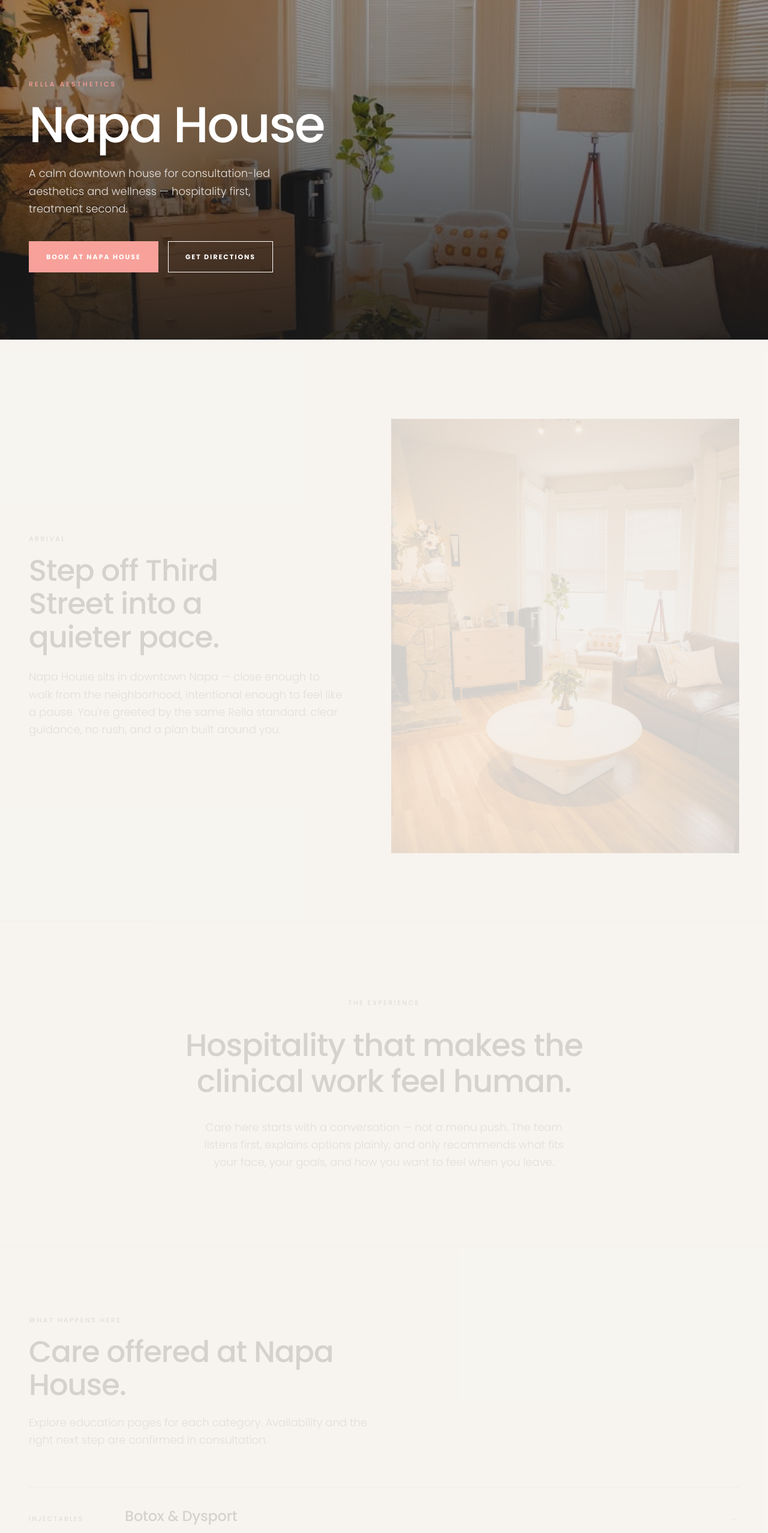
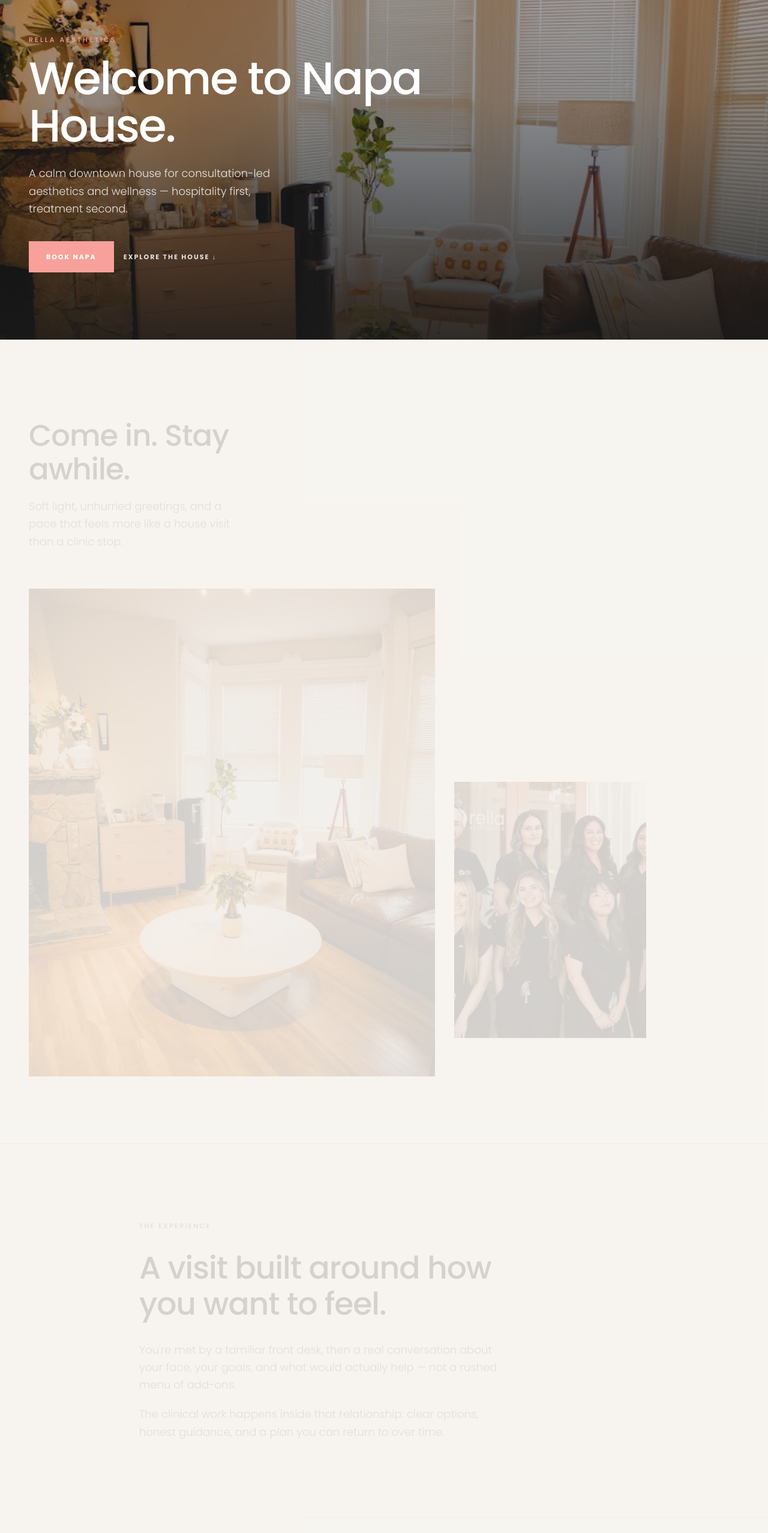
Before and after one commit to zwagner19/rella-aesthetics, a Next.js app: page /locations/napa in a window 1280 px wide. Shown: the part 234-2789 px from the top of the page at 60% size. Built offline with nearby package versions, Linux system fonts and the light colour scheme; no server answers.

Commit message:
Align Napa House page to Zach PLACE brief
Match required headlines and CTAs, asymmetrical arrival/editorial layouts,
title-only service links, concise people, and omit unverified parking.

```diff
--- a/src/components/location/NapaHousePage.tsx
+++ b/src/components/location/NapaHousePage.tsx
@@ -20,7 +20,7 @@ export function NapaHousePage() {
 
   return (
     <>
-      {/* 1. Hero — full-bleed place */}
+      {/* 1. Hero */}
       <section className="relative -mt-[72px] flex min-h-[100svh] items-end overflow-hidden bg-charcoal text-white lg:-mt-[84px]">
         <Image
           src={reception.src}
@@ -28,113 +28,129 @@ export function NapaHousePage() {
           fill
           priority
           unoptimized
-          className="object-cover object-[center_30%]"
+          className="object-cover object-[center_28%]"
           sizes="100vw"
         />
         <div
-          className="absolute inset-0 bg-gradient-to-t from-charcoal/90 via-charcoal/45 to-charcoal/25"
+          className="absolute inset-0 bg-gradient-to-t from-charcoal/90 via-charcoal/40 to-charcoal/20"
           aria-hidden="true"
         />
         <div className="relative z-10 mx-auto w-full max-w-[1440px] px-6 pb-16 pt-32 md:px-8 md:pb-24 lg:px-12 lg:pb-28">
           <p className="mb-4 text-[0.6875rem] font-medium uppercase tracking-[0.28em] text-rose">
             {napaHouseIdentity.brand}
           </p>
-          <h1 className="max-w-[12ch] text-[clamp(2.6rem,7vw,5.25rem)] font-medium leading-[1.02] tracking-[-0.03em] text-white">
-            {napaHouseIdentity.placeName}
+          <h1 className="max-w-[14ch] text-[clamp(2.4rem,6.5vw,4.75rem)] font-medium leading-[1.05] tracking-[-0.03em] text-white">
+            Welcome to Napa House.
           </h1>
           <p className="mt-6 max-w-[28rem] text-base font-light leading-relaxed text-white/85 md:text-lg">
             A calm downtown house for consultation-led aesthetics and wellness —
             hospitality first, treatment second.
           </p>
-          <div className="mt-10 flex flex-wrap gap-3 sm:gap-4">
+          <div className="mt-10 flex flex-wrap items-center gap-3 sm:gap-4">
             <NapaHouseBookCta className="rella-cta-rect rella-cta-rect--filled">
-              Book at Napa House
+              Book Napa
             </NapaHouseBookCta>
             <a
-              href={napaHousePractical.mapUrl}
-              target="_blank"
-              rel="noreferrer"
-              className="rella-cta-rect rella-cta-rect--ghost-light"
+              href="#arrival"
+              className="text-[0.6875rem] font-bold uppercase tracking-[0.18em] text-white/85 underline-offset-4 hover:text-white hover:underline"
             >
-              Get directions
-              <span className="sr-only"> (opens in a new tab)</span>
+              Explore the House ↓
             </a>
           </div>
         </div>
       </section>
 
-      {/* 2. Arrival */}
+      {/* 2. Arrival — large + small, not an equal gallery */}
       <section
-        className="rella-site-reveal bg-ivory py-20 md:py-28"
+        id="arrival"
+        className="rella-site-reveal scroll-mt-28 bg-ivory py-20 md:py-28"
         aria-labelledby="napa-arrival-heading"
       >
-        <div className="mx-auto grid max-w-[1440px] items-center gap-12 px-6 md:px-8 lg:grid-cols-[0.95fr_1.05fr] lg:gap-20 lg:px-12">
-          <div>
-            <p className="rella-editorial-eyebrow mb-4">Arrival</p>
+        <div className="mx-auto max-w-[1440px] px-6 md:px-8 lg:px-12">
+          <div className="mb-12 max-w-[22rem] md:mb-16">
             <h2
               id="napa-arrival-heading"
-              className="max-w-[14ch] text-[clamp(1.85rem,4vw,3.1rem)] font-medium leading-[1.12] tracking-[-0.02em] text-ink"
+              className="text-[clamp(1.85rem,4vw,3.1rem)] font-medium leading-[1.12] tracking-[-0.02em] text-ink"
             >
-              Step off Third Street into a quieter pace.
+              Come in. Stay awhile.
             </h2>
-            <p className="mt-6 max-w-[34rem] text-base font-light leading-relaxed text-silver md:text-lg">
-              Napa House sits in downtown Napa — close enough to walk from the
-              neighborhood, intentional enough to feel like a pause. You&apos;re
-              greeted by the same Rella standard: clear guidance, no rush, and a
-              plan built around you.
+            <p className="mt-5 text-base font-light leading-relaxed text-silver md:text-lg">
+              Soft light, unhurried greetings, and a pace that feels more like a
+              house visit than a clinic stop.
             </p>
           </div>
-          <div className="relative aspect-[4/5] overflow-hidden bg-oat">
+
+          <div className="grid items-end gap-5 md:grid-cols-12 md:gap-8">
+            <div className="relative aspect-[4/5] overflow-hidden bg-oat md:col-span-7 md:aspect-[5/6]">
               <Image
                 src={reception.src}
                 alt={reception.alt}
                 fill
                 unoptimized
                 className="object-cover object-center"
-              sizes="(min-width: 1024px) 45vw, 100vw"
+                sizes="(min-width: 768px) 58vw, 100vw"
               />
+            </div>
+            <div className="md:col-span-5 md:pb-16">
+              <div className="relative aspect-[3/4] overflow-hidden bg-oat md:max-w-[320px]">
+                <Image
+                  src={teamStorefront.src}
+                  alt={teamStorefront.alt}
+                  fill
+                  unoptimized
+                  className="object-cover object-center"
+                  sizes="(min-width: 768px) 22vw, 70vw"
+                />
+              </div>
+            </div>
           </div>
         </div>
       </section>
 
-      {/* 3. Experience */}
+      {/* 3. Experience — relationship story, no numbering */}
       <section
         className="rella-site-reveal border-y border-rule/50 bg-ivory py-24 md:py-32"
         aria-labelledby="napa-experience-heading"
       >
-        <div className="mx-auto max-w-[880px] px-6 text-center md:px-8">
+        <div className="mx-auto max-w-[880px] px-6 md:px-8">
           <p className="rella-editorial-eyebrow mb-8">The experience</p>
           <h2
             id="napa-experience-heading"
-            className="text-[clamp(1.85rem,4.2vw,3.25rem)] font-medium leading-[1.15] tracking-[-0.02em] text-ink"
+            className="max-w-[20ch] text-[clamp(1.85rem,4.2vw,3.25rem)] font-medium leading-[1.15] tracking-[-0.02em] text-ink"
           >
-            Hospitality that makes the clinical work feel human.
+            A visit built around how you want to feel.
           </h2>
-          <p className="mx-auto mt-8 max-w-[38rem] text-base font-light leading-relaxed text-silver md:text-lg">
-            Care here starts with a conversation — not a menu push. The team
-            listens first, explains options plainly, and only recommends what
-            fits your face, your goals, and how you want to feel when you leave.
+          <div className="mt-8 max-w-[38rem] space-y-5 text-base font-light leading-relaxed text-silver md:text-lg">
+            <p>
+              You&apos;re met by a familiar front desk, then a real conversation
+              about your face, your goals, and what would actually help — not a
+              rushed menu of add-ons.
             </p>
+            <p>
+              The clinical work happens inside that relationship: clear options,
+              honest guidance, and a plan you can return to over time.
+            </p>
+          </div>
         </div>
       </section>
 
-      {/* 4. What happens here */}
+      {/* 4. What happens here — links only, no service cards */}
       <section
         className="rella-site-reveal bg-ivory py-20 md:py-28"
         aria-labelledby="napa-offerings-heading"
       >
         <div className="mx-auto max-w-[1440px] px-6 md:px-8 lg:px-12">
-          <div className="mb-12 max-w-[36rem] md:mb-16">
+          <div className="mb-12 max-w-[32rem] md:mb-14">
             <p className="rella-editorial-eyebrow mb-4">What happens here</p>
             <h2
               id="napa-offerings-heading"
               className="text-[clamp(1.85rem,4vw,3.1rem)] font-medium leading-[1.12] tracking-[-0.02em] text-ink"
             >
-              Care offered at Napa House.
+              Care available at Napa House.
             </h2>
             <p className="mt-5 text-base font-light leading-relaxed text-silver md:text-lg">
-              Explore education pages for each category. Availability and the
-              right next step are confirmed in consultation.
+              Education pages for each category — availability and fit are
+              confirmed in consultation.
             </p>
           </div>
 
@@ -143,22 +159,19 @@ export function NapaHousePage() {
               <li key={offering.slug} className="border-b border-rule">
                 <Link
                   href={offering.href}
-                  className="group grid gap-3 py-7 transition-colors md:grid-cols-[8rem_1fr_auto] md:items-baseline md:gap-8 md:py-8"
+                  className="group flex items-baseline justify-between gap-6 py-6 transition-colors md:py-7"
                 >
-                  <span className="text-[0.6875rem] font-medium uppercase tracking-[0.18em] text-silver">
+                  <span className="flex flex-col gap-1 sm:flex-row sm:items-baseline sm:gap-8">
+                    <span className="text-[0.6875rem] font-medium uppercase tracking-[0.18em] text-silver sm:w-28">
                       {offering.category}
                     </span>
-                  <span>
-                    <span className="block text-xl font-medium tracking-[-0.01em] text-ink group-hover:text-rose md:text-2xl">
+                    <span className="text-xl font-medium tracking-[-0.01em] text-ink group-hover:text-rose md:text-2xl">
                       {offering.title}
-                    </span>
-                    <span className="mt-2 block max-w-[36rem] text-sm font-light leading-relaxed text-silver">
-                      {offering.note}
                     </span>
                   </span>
                   <span
                     aria-hidden="true"
-                    className="text-sm font-medium tracking-[0.08em] text-ink/40 transition-colors group-hover:text-rose"
+                    className="shrink-0 text-sm text-ink/35 transition-colors group-hover:text-rose"
                   >
                     →
                   </span>
@@ -169,45 +182,39 @@ export function NapaHousePage() {
         </div>
       </section>
 
-      {/* 5. People */}
+      {/* 5. People — concise, no bios */}
       <section
         className="rella-site-reveal bg-ivory py-20 md:py-28"
         aria-labelledby="napa-people-heading"
       >
         <div className="mx-auto max-w-[1440px] px-6 md:px-8 lg:px-12">
-          <div className="mb-12 grid gap-8 lg:grid-cols-[1.05fr_0.95fr] lg:items-end lg:gap-16">
-            <div>
+          <div className="mb-12 max-w-[28rem]">
             <p className="rella-editorial-eyebrow mb-4">The people</p>
             <h2
               id="napa-people-heading"
-                className="max-w-[16ch] text-[clamp(1.85rem,4vw,3.1rem)] font-medium leading-[1.12] tracking-[-0.02em] text-ink"
+              className="text-[clamp(1.85rem,4vw,3.1rem)] font-medium leading-[1.12] tracking-[-0.02em] text-ink"
             >
-                Familiar faces at Napa House.
+              Who you&apos;ll meet here.
             </h2>
-            </div>
-            <p className="max-w-[32rem] text-base font-light leading-relaxed text-silver md:text-lg">
-              Injectors, esthetics, medical assisting, and patient services who
-              actually work here — plus physician leadership for medical weight
-              loss.
-            </p>
           </div>
 
           <ul
-            className="grid gap-x-6 gap-y-12 sm:grid-cols-2 lg:grid-cols-3"
+            className="grid gap-x-6 gap-y-10 sm:grid-cols-2 lg:grid-cols-3 xl:grid-cols-4"
             role="list"
           >
             {primaryPeople.map((person) => (
               <li key={person.name}>
-                <div className="relative mb-5 aspect-[3/4] overflow-hidden bg-oat">
+                <div className="relative mb-4 aspect-[3/4] overflow-hidden bg-oat">
                   <Image
                     src={person.image}
                     alt=""
                     fill
+                    unoptimized
                     className="object-cover object-top"
-                    sizes="(min-width: 1024px) 28vw, (min-width: 640px) 45vw, 100vw"
+                    sizes="(min-width: 1280px) 20vw, (min-width: 640px) 40vw, 100vw"
                   />
                 </div>
-                <p className="text-base font-medium text-ink">{person.name}</p>
+                <p className="text-sm font-medium text-ink">{person.name}</p>
                 <p className="mt-1 text-xs font-light uppercase tracking-[0.12em] text-silver">
                   {person.role}
                 </p>
@@ -216,35 +223,19 @@ export function NapaHousePage() {
           </ul>
 
           {alsoPeople.length > 0 ? (
-            <div className="mt-16 border-t border-rule pt-10">
-              <p className="mb-8 text-[0.6875rem] font-medium uppercase tracking-[0.18em] text-silver">
-                Also serves Napa House
-              </p>
-              <ul className="grid gap-x-6 gap-y-10 sm:grid-cols-2 lg:grid-cols-3" role="list">
+            <ul className="mt-12 flex flex-wrap gap-x-10 gap-y-4 border-t border-rule pt-8" role="list">
               {alsoPeople.map((person) => (
-                  <li key={person.name} className="flex gap-5">
-                    <div className="relative h-28 w-20 shrink-0 overflow-hidden bg-oat sm:h-32 sm:w-24">
-                      <Image
-                        src={person.image}
-                        alt=""
-                        fill
-                        className="object-cover object-top"
-                        sizes="96px"
-                      />
-                    </div>
-                    <div className="pt-1">
-                      <p className="text-base font-medium text-ink">{person.name}</p>
+                <li key={person.name}>
+                  <p className="text-sm font-medium text-ink">{person.name}</p>
                   <p className="mt-1 text-xs font-light uppercase tracking-[0.12em] text-silver">
                     {person.role}
                   </p>
-                    </div>
                 </li>
               ))}
             </ul>
-            </div>
           ) : null}
 
-          <div className="mt-12">
+          <div className="mt-10">
             <Link
               href="/team#team-location-napa"
               className="text-[0.6875rem] font-bold uppercase tracking-[0.18em] text-ink underline-offset-4 hover:text-rose hover:underline"
@@ -255,46 +246,48 @@ export function NapaHousePage() {
         </div>
       </section>
 
-      {/* 6. Editorial photo */}
+      {/* 6. Editorial photo — asymmetrical */}
       <section
-        className="rella-site-reveal bg-charcoal"
-        aria-label="Napa House team photograph"
+        className="rella-site-reveal bg-ivory py-10 md:py-16"
+        aria-label="Napa House editorial photograph"
       >
-        <div className="relative mx-auto aspect-[16/9] max-w-[1600px] overflow-hidden bg-oat">
+        <div className="mx-auto max-w-[1440px] px-6 md:px-8 lg:px-12">
+          <div className="grid md:grid-cols-12">
+            <div className="relative aspect-[16/10] overflow-hidden bg-oat md:col-span-10 md:col-start-2 lg:col-span-9 lg:col-start-3">
               <Image
                 src={teamStorefront.src}
                 alt={teamStorefront.alt}
                 fill
                 unoptimized
                 className="object-cover object-center"
-            sizes="100vw"
+                sizes="(min-width: 1024px) 70vw, 100vw"
               />
+            </div>
+          </div>
         </div>
       </section>
 
-      {/* 7. Why Napa */}
+      {/* 7. Why Napa — one restrained moment */}
       <section
-        className="rella-site-reveal bg-ivory py-24 md:py-32"
+        className="rella-site-reveal bg-ivory py-20 md:py-28"
         aria-labelledby="napa-why-heading"
       >
-        <div className="mx-auto max-w-[880px] px-6 md:px-8">
-          <p className="rella-editorial-eyebrow mb-8">Why Napa</p>
+        <div className="mx-auto max-w-[720px] px-6 md:px-8">
+          <p className="rella-editorial-eyebrow mb-6">Why Napa</p>
           <h2
             id="napa-why-heading"
-            className="text-[clamp(1.85rem,4.2vw,3.25rem)] font-medium leading-[1.15] tracking-[-0.02em] text-ink"
+            className="text-[clamp(1.75rem,3.8vw,2.75rem)] font-medium leading-[1.15] tracking-[-0.02em] text-ink"
           >
-            A second Rella house — same standard, local rhythm.
+            Downtown Napa, same Rella standard.
           </h2>
-          <p className="mt-8 max-w-[38rem] text-base font-light leading-relaxed text-silver md:text-lg">
-            Vacaville and Napa House share one brand and one clinical philosophy.
-            Napa House is the downtown address for guests who want that Rella
-            care closer to the valley — physician-owned, consultation-led, and
-            built around relationships that last longer than a single appointment.
+          <p className="mt-6 max-w-[34rem] text-base font-light leading-relaxed text-silver md:text-lg">
+            Napa House is our valley address — a quieter setting for the same
+            consultation-led care guests know from Rella.
           </p>
         </div>
       </section>
 
-      {/* 8. Practical info */}
+      {/* 8. Practical — verified only; no parking */}
       <section
         className="rella-site-reveal border-t border-rule/50 bg-ivory py-20 md:py-28"
         aria-labelledby="napa-practical-heading"
@@ -308,11 +301,6 @@ export function NapaHousePage() {
             >
               Practical details.
             </h2>
-            <p className="mt-5 max-w-[32rem] text-base font-light leading-relaxed text-silver md:text-lg">
-              Confirm your appointment time when you book. If anything looks
-              different online elsewhere, call the studio — we&apos;ll help you
-              get the right plan for your visit.
-            </p>
           </div>
 
           <div className="grid gap-10 sm:grid-cols-2">
@@ -347,24 +335,18 @@ export function NapaHousePage() {
               </ul>
             </div>
 
-            <div className="sm:col-span-2 flex flex-wrap gap-3 pt-2">
+            <div className="flex flex-wrap gap-3 sm:col-span-2">
+              <NapaHouseBookCta className="rella-cta-rect rella-cta-rect--filled">
+                Book Napa
+              </NapaHouseBookCta>
               <a
                 href={napaHousePractical.mapUrl}
                 target="_blank"
                 rel="noreferrer"
                 className="rella-cta-rect rella-cta-rect--ghost"
               >
-                Open in Maps
+                Get directions
                 <span className="sr-only"> (opens in a new tab)</span>
-              </a>
-              <a
-                href={napaHousePractical.googleReviewUrl}
-                target="_blank"
-                rel="noreferrer"
-                className="rella-cta-rect rella-cta-rect--ghost"
-              >
-                Leave a Google review
-                <span className="sr-only"> for Napa House (opens in a new tab)</span>
               </a>
             </div>
           </div>
@@ -381,24 +363,25 @@ export function NapaHousePage() {
           alt=""
           fill
           unoptimized
-          className="object-cover object-center opacity-35"
+          className="object-cover object-center opacity-30"
           sizes="100vw"
         />
-        <div className="absolute inset-0 bg-charcoal/55" aria-hidden="true" />
+        <div className="absolute inset-0 bg-charcoal/60" aria-hidden="true" />
         <div className="relative z-10 mx-auto max-w-[720px] px-6 text-center md:px-8">
           <h2
             id="napa-final-cta-heading"
             className="text-[clamp(1.95rem,4.5vw,3.35rem)] font-medium leading-[1.12] tracking-[-0.02em]"
           >
-            Begin at Napa House.
+            We&apos;ll see you at the House.
           </h2>
-          <p className="mx-auto mt-6 max-w-[32rem] text-base font-light leading-relaxed text-white/80 md:text-lg">
-            Book a consultation at our downtown Napa location. We&apos;ll help
-            you find a clear, comfortable next step.
-          </p>
-          <NapaHouseBookCta className="rella-cta-rect rella-cta-rect--filled mt-10">
-            Book a consultation
+          <div className="mt-10 flex flex-wrap items-center justify-center gap-3 sm:gap-4">
+            <NapaHouseBookCta className="rella-cta-rect rella-cta-rect--filled">
+              Book Napa House
             </NapaHouseBookCta>
+            <Link href="/services" className="rella-cta-rect rella-cta-rect--ghost-light">
+              Explore treatments
+            </Link>
+          </div>
         </div>
       </section>
     </>
--- a/src/content/napa-house.ts
+++ b/src/content/napa-house.ts
@@ -34,55 +34,49 @@ export const napaHousePractical = {
  * Excludes `chemical-peels` and `microneedling` (repo: Vacaville-only).
  * Links point to education pages — not Napa campaign LPs.
  */
+/** Titles only — education copy lives on treatment pages. */
 export const napaHouseOfferings = [
   {
     slug: "botox",
     title: "Botox & Dysport",
     category: "Injectables",
     href: "/services/botox",
-    note: "Consultation-led neuromodulator care with Napa injectors.",
   },
   {
     slug: "dermal-fillers",
     title: "Dermal Fillers",
     category: "Injectables",
     href: "/services/dermal-fillers",
-    note: "Volume and contour work planned around your face — not a trend.",
   },
   {
     slug: "facials",
     title: "Facials",
     category: "Skin",
     href: "/services/facials",
-    note: "Personalized skin visits with the Napa esthetics team.",
   },
   {
     slug: "hydrafacial",
     title: "HydraFacial",
     category: "Skin",
     href: "/services/hydrafacial",
-    note: "Deep cleanse, exfoliation, and hydration in one session.",
   },
   {
     slug: "laser-treatments",
     title: "Laser Treatments",
     category: "Devices",
     href: "/services/laser-treatments",
-    note: "Device-based skin care — confirm the right modality in consultation.",
   },
   {
     slug: "iv-hydration",
     title: "IV Hydration",
     category: "Wellness",
     href: "/services/iv-hydration",
-    note: "Clinician-guided hydration with screening and monitored care.",
   },
   {
     slug: "weight-loss",
     title: "Medical Weight Loss",
     category: "Wellness",
     href: "/services/weight-loss",
-    note: "Physician-led weight management with a clear starting conversation.",
   },
 ] as const;
 
@@ -93,7 +87,7 @@ export const napaHouseOfferings = [
 export const napaHousePeople = [
   {
     name: "Dr. Zachary Wagner",
-    role: "Founder & Owner · Medical Weight-Loss Physician",
+    role: "Founder · Medical Weight Loss",
     image: "/images/dr-zachary-wagner.jpg",
     presence: "both" as const,
   },
@@ -123,7 +117,7 @@ export const napaHousePeople = [
   },
   {
     name: "Ayano",
-    role: "Front Desk / Patient Services",
+    role: "Front Desk",
     image: "/images/team/ayano.jpg",
     presence: "primary" as const,
   },
```
Lines whose indentation alone changed are shown as unchanged.
